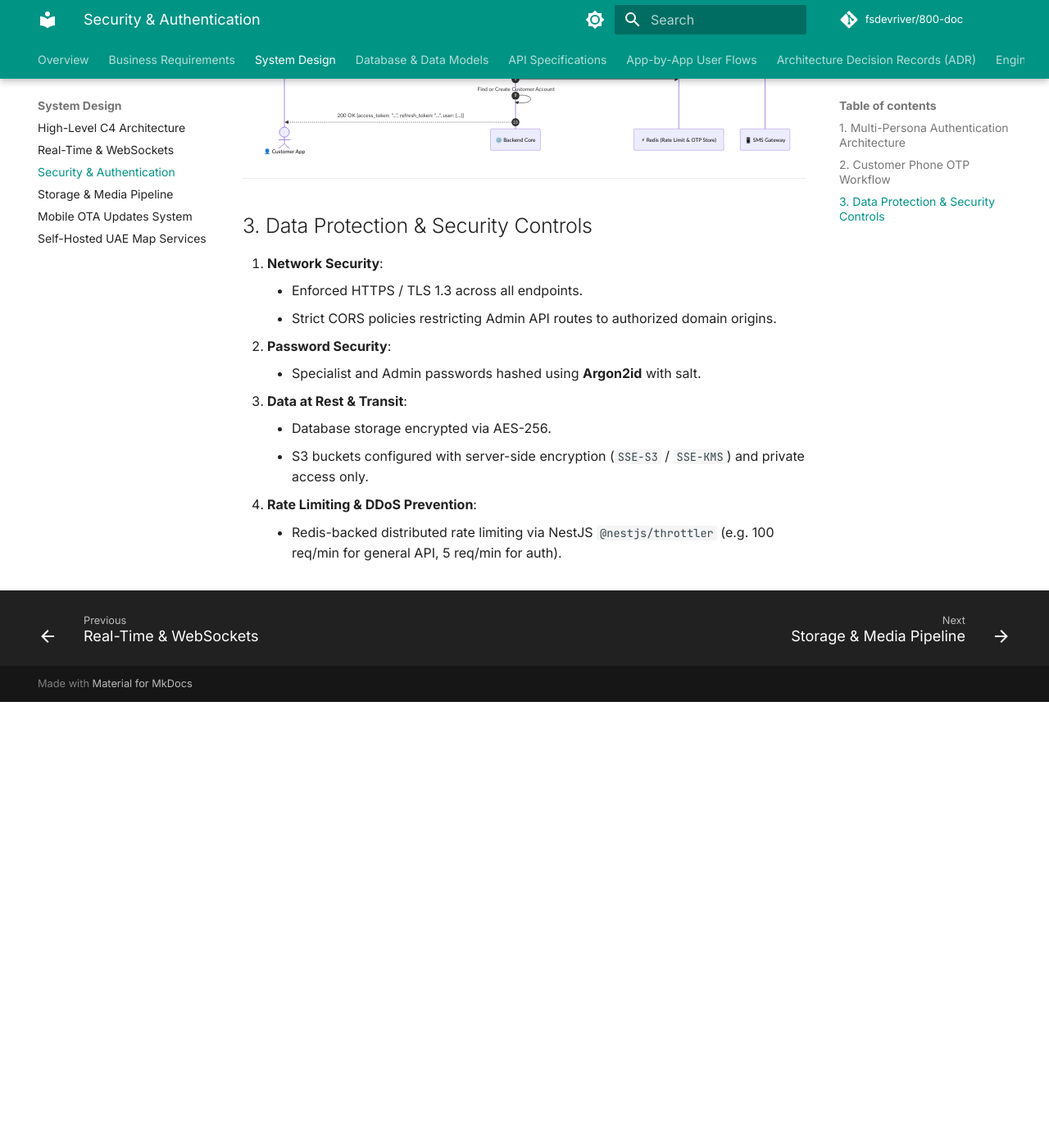
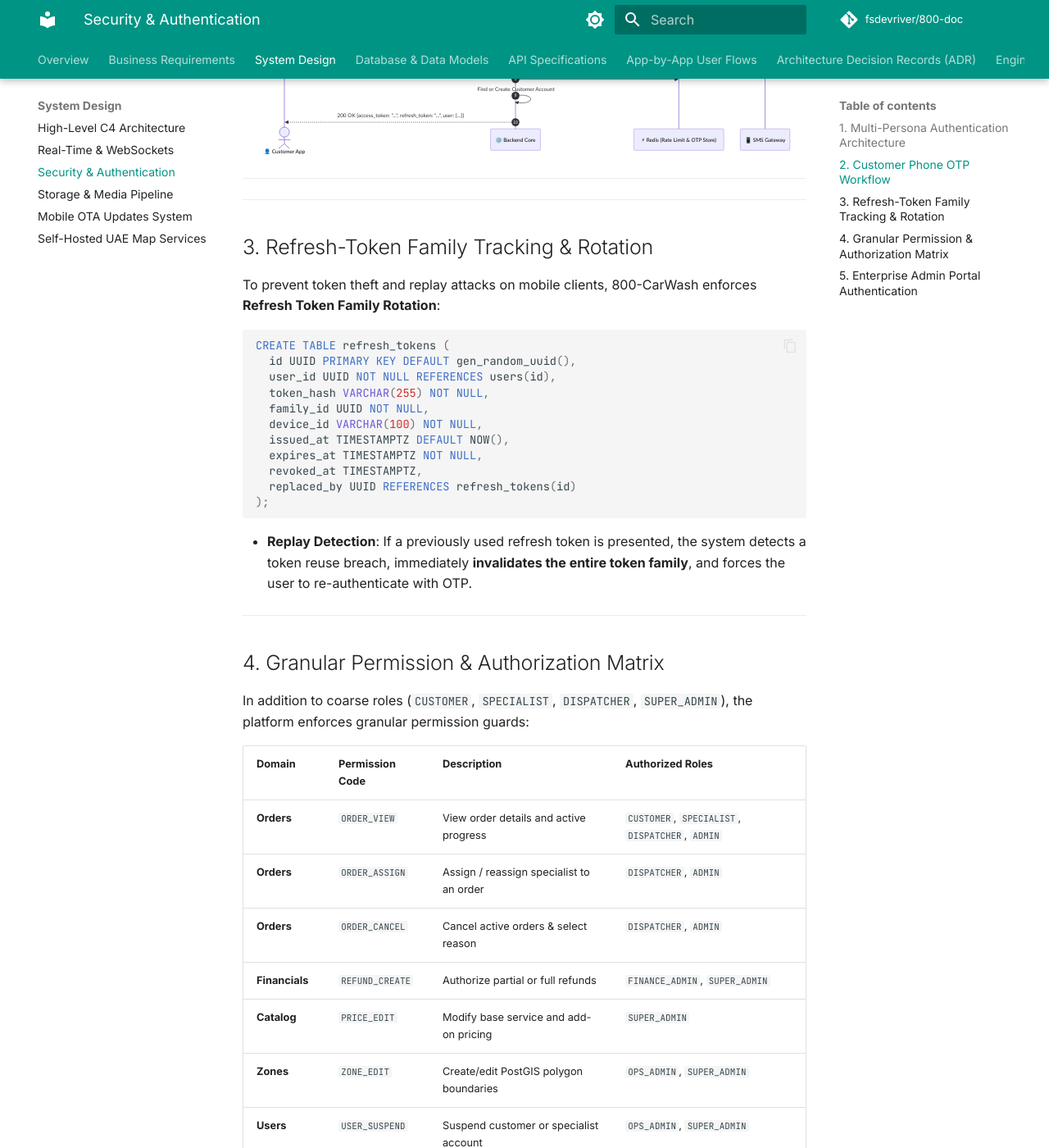
Before and after one commit to fsdevriver/800-doc, an MkDocs documentation site: the page built from docs/system-design/security-auth.md, in a window 1280 px wide and 1400 px high, scrolled down 870 px. Shown: the whole window at 82% size. Built offline with MkDocs 1.6.1 and Material for MkDocs 9.7.7, drawn with Linux system fonts in a browser that asks for light colours; comment, search, counter and statistics services are not loaded; before the commit the page ends 1726 px from its top, so only the background shows below that; some of the changed text lies outside the part shown.

Commit message:
docs: integrate token family tracking, granular RBAC, ECS/Fargate process topology, and technician-hour capacity model

````diff
--- a/docs/system-design/security-auth.md
+++ b/docs/system-design/security-auth.md
@@ -54,14 +54,47 @@ sequenceDiagram
 
 ---
 
-## 3. Data Protection & Security Controls
-1. **Network Security**:
-    - Enforced HTTPS / TLS 1.3 across all endpoints.
-    - Strict CORS policies restricting Admin API routes to authorized domain origins.
-2. **Password Security**:
-    - Specialist and Admin passwords hashed using **Argon2id** with salt.
-3. **Data at Rest & Transit**:
-    - Database storage encrypted via AES-256.
-    - S3 buckets configured with server-side encryption (`SSE-S3` / `SSE-KMS`) and private access only.
-4. **Rate Limiting & DDoS Prevention**:
-    - Redis-backed distributed rate limiting via NestJS `@nestjs/throttler` (e.g. 100 req/min for general API, 5 req/min for auth).
+---
+
+## 3. Refresh-Token Family Tracking & Rotation
+
+To prevent token theft and replay attacks on mobile clients, 800-CarWash enforces **Refresh Token Family Rotation**:
+
+```sql
+CREATE TABLE refresh_tokens (
+  id UUID PRIMARY KEY DEFAULT gen_random_uuid(),
+  user_id UUID NOT NULL REFERENCES users(id),
+  token_hash VARCHAR(255) NOT NULL,
+  family_id UUID NOT NULL,
+  device_id VARCHAR(100) NOT NULL,
+  issued_at TIMESTAMPTZ DEFAULT NOW(),
+  expires_at TIMESTAMPTZ NOT NULL,
+  revoked_at TIMESTAMPTZ,
+  replaced_by UUID REFERENCES refresh_tokens(id)
+);
+```
+
+- **Replay Detection**: If a previously used refresh token is presented, the system detects a token reuse breach, immediately **invalidates the entire token family**, and forces the user to re-authenticate with OTP.
+
+---
+
+## 4. Granular Permission & Authorization Matrix
+
+In addition to coarse roles (`CUSTOMER`, `SPECIALIST`, `DISPATCHER`, `SUPER_ADMIN`), the platform enforces granular permission guards:
+
+| Domain | Permission Code | Description | Authorized Roles |
+| :--- | :--- | :--- | :--- |
+| **Orders** | `ORDER_VIEW` | View order details and active progress | `CUSTOMER`, `SPECIALIST`, `DISPATCHER`, `ADMIN` |
+| **Orders** | `ORDER_ASSIGN` | Assign / reassign specialist to an order | `DISPATCHER`, `ADMIN` |
+| **Orders** | `ORDER_CANCEL` | Cancel active orders & select reason | `DISPATCHER`, `ADMIN` |
+| **Financials**| `REFUND_CREATE` | Authorize partial or full refunds | `FINANCE_ADMIN`, `SUPER_ADMIN` |
+| **Catalog** | `PRICE_EDIT` | Modify base service and add-on pricing | `SUPER_ADMIN` |
+| **Zones** | `ZONE_EDIT` | Create/edit PostGIS polygon boundaries | `OPS_ADMIN`, `SUPER_ADMIN` |
+| **Users** | `USER_SUSPEND` | Suspend customer or specialist account | `OPS_ADMIN`, `SUPER_ADMIN` |
+| **Analytics** | `REPORT_VIEW` | Access GMV, revenue, and audit reports | `EXECUTIVE`, `SUPER_ADMIN` |
+
+---
+
+## 5. Enterprise Admin Portal Authentication
+- **OIDC / SAML SSO**: Operations and Admin web portals support Google Workspace / Microsoft Entra OIDC Single Sign-On.
+- **Mandatory MFA**: Multi-Factor Authentication (TOTP via Authenticator App) enforced for all administrative and dispatch roles.
````
Also changed, not shown: docs/business/ordering-scheduling.md (+6 -3 lines), docs/governance/environments-devops.md (+35 -5 lines).
